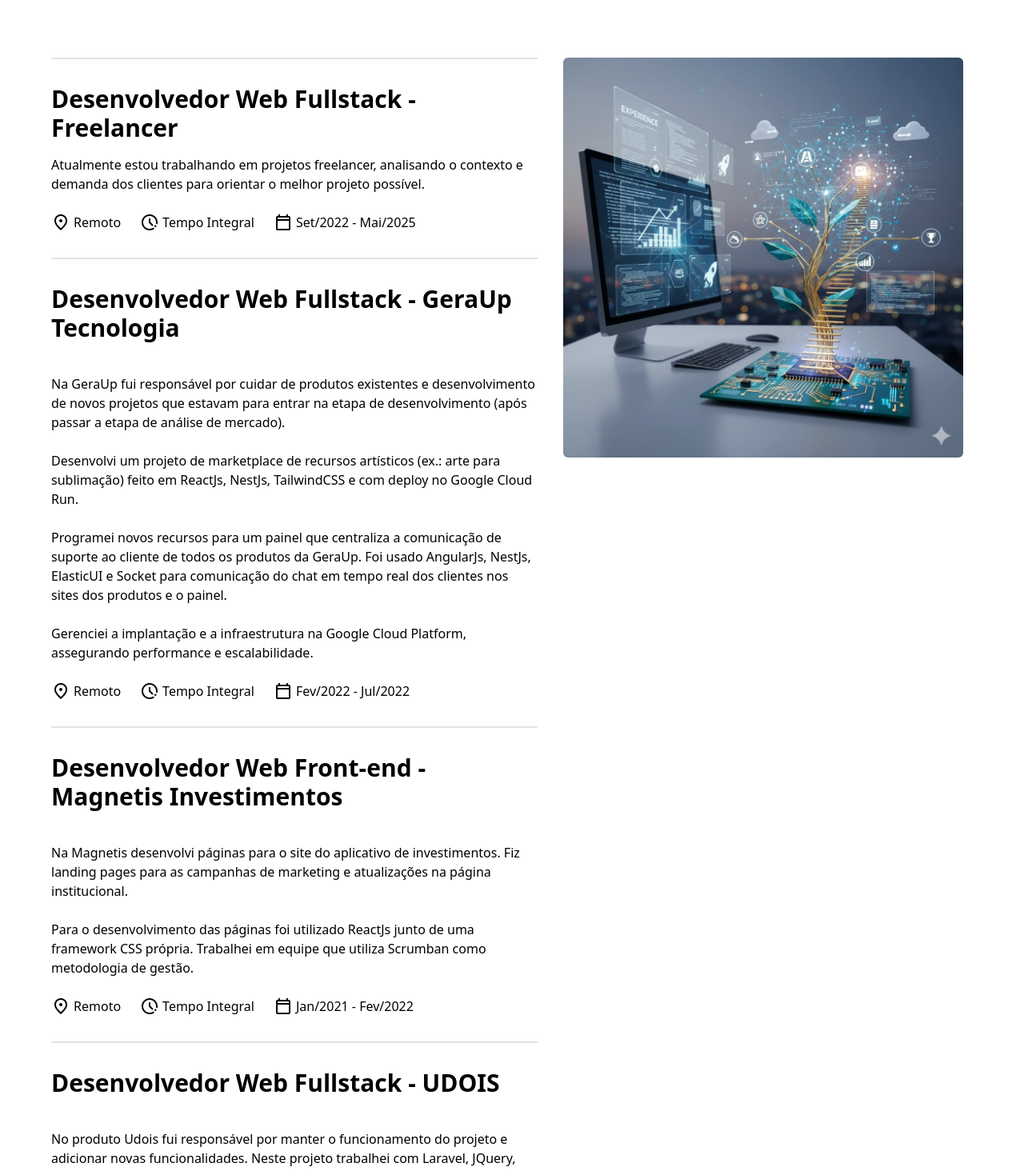
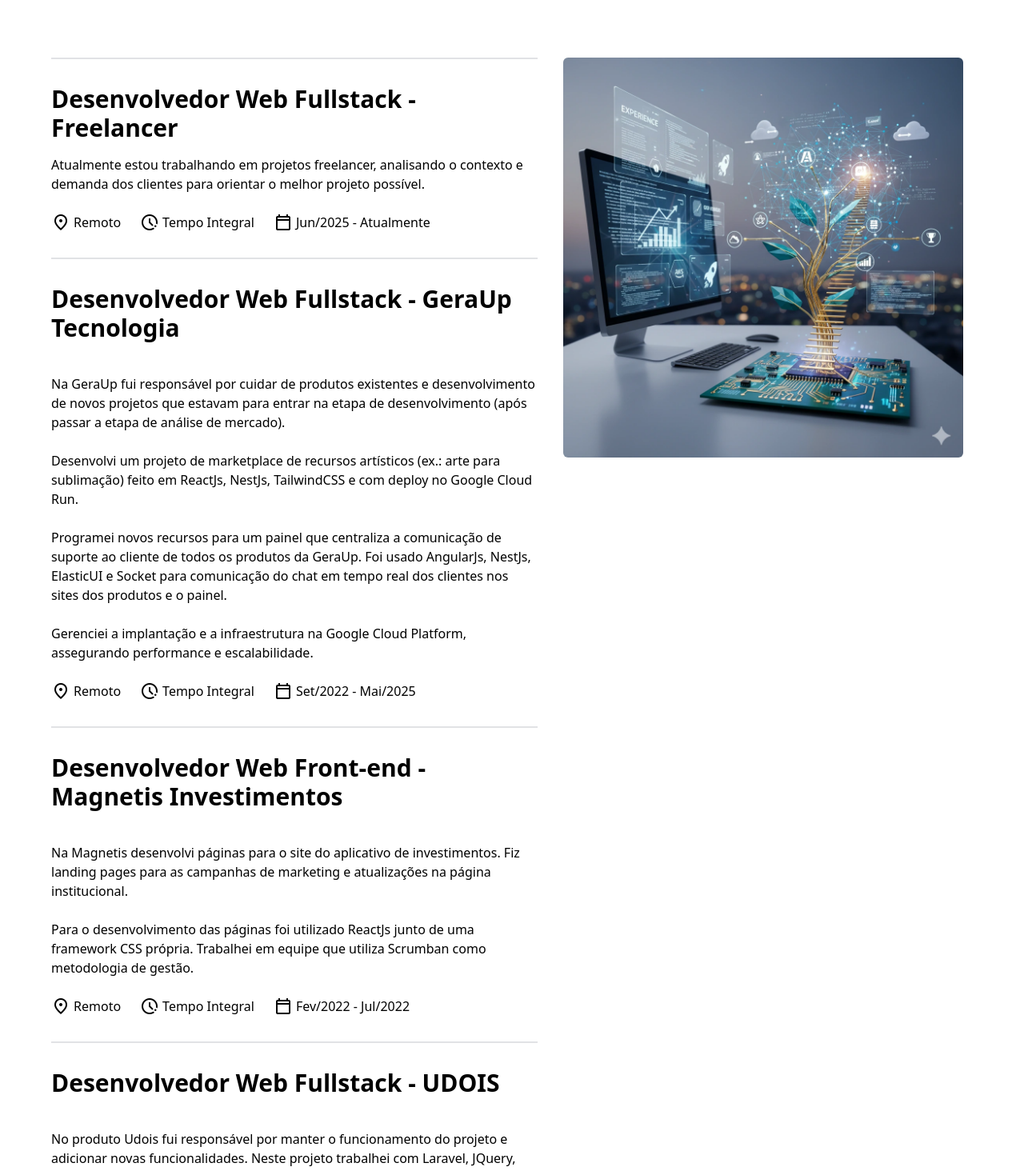
Before and after one commit to matheussilva2/Portfolio, an Angular app: page / in a window 1280 px wide. Shown: the part 2483-3947 px from the top of the page at 80% size. Built offline with nearby package versions, Linux system fonts and the light colour scheme.

Commit message:
fix: experiences dates

```diff
--- a/src/app/core/constants/experiences.ts
+++ b/src/app/core/constants/experiences.ts
@@ -12,7 +12,7 @@ export const EXPERIENCES: Experience[] = [
         description: "Atualmente estou trabalhando em projetos freelancer, analisando o contexto e demanda dos clientes para orientar o melhor projeto possível.",
         location: "Remoto",
         schedule: "Tempo Integral",
-        date: "Set/2022 - Mai/2025"
+        date: "Jun/2025 - Atualmente"
     },
     {
         title: "Desenvolvedor Web Fullstack - GeraUp Tecnologia",
@@ -27,7 +27,7 @@ export const EXPERIENCES: Experience[] = [
         `,
         location: "Remoto",
         schedule: "Tempo Integral",
-        date: "Fev/2022 - Jul/2022"
+        date: "Set/2022 - Mai/2025"
     },
     {
         title: "Desenvolvedor Web Front-end - Magnetis Investimentos",
@@ -38,7 +38,7 @@ export const EXPERIENCES: Experience[] = [
         `,
         location: "Remoto",
         schedule: "Tempo Integral",
-        date: "Jan/2021 - Fev/2022"
+        date: "Fev/2022 - Jul/2022"
     },
     {
         title: "Desenvolvedor Web Fullstack - UDOIS",
```
